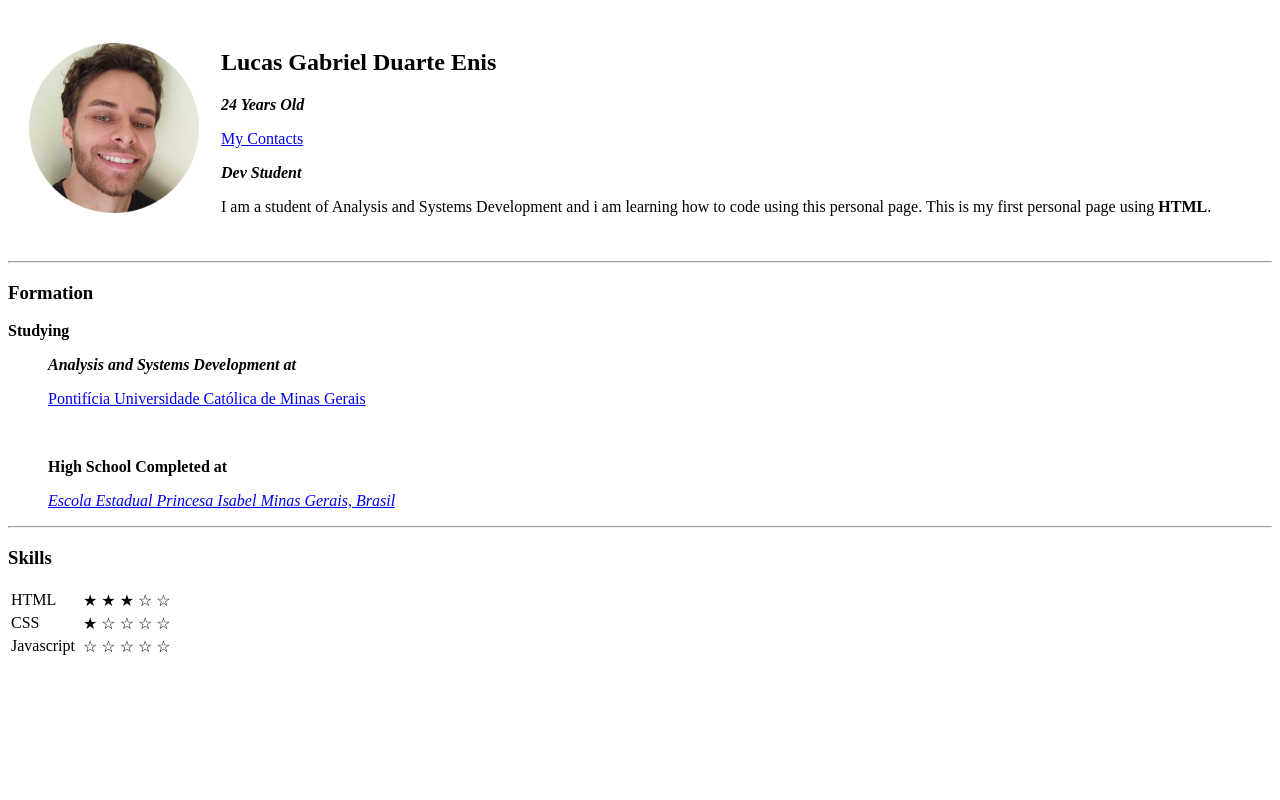
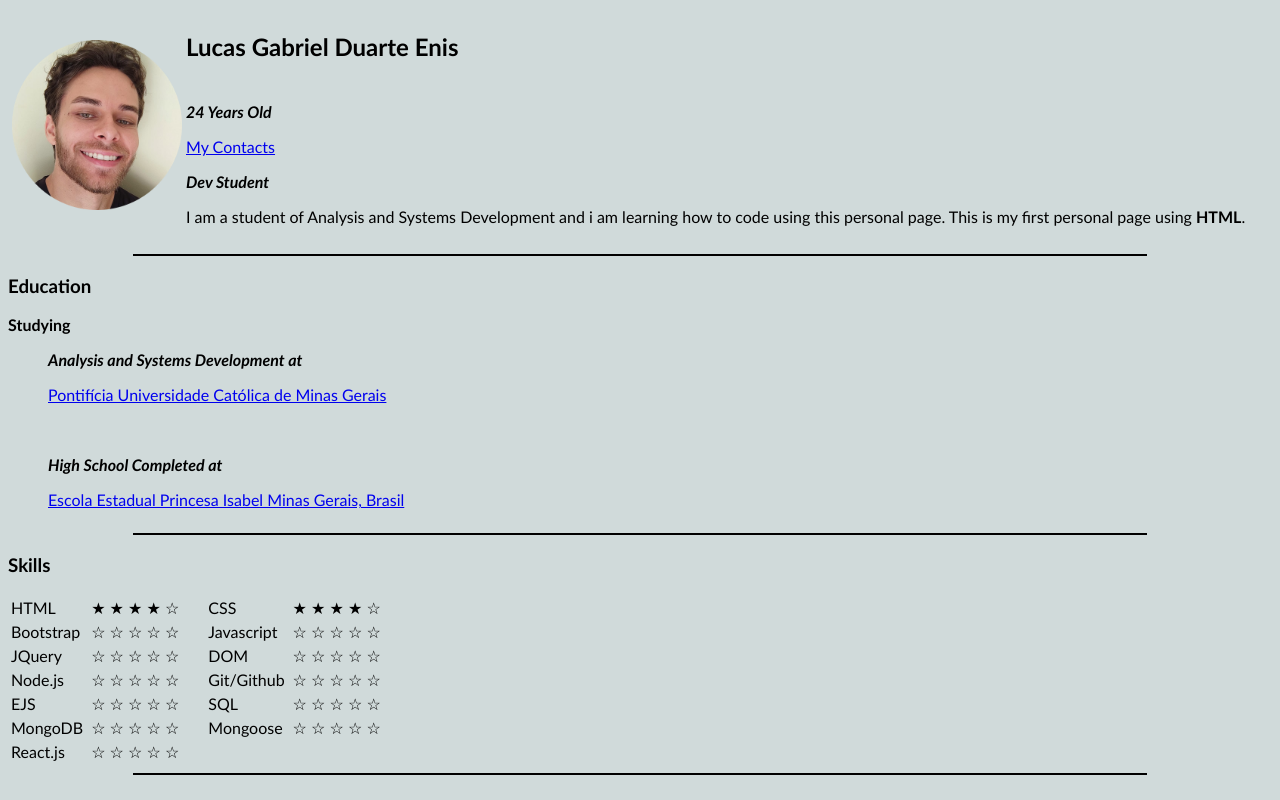
Before and after one commit to Lucagdev/cv, a plain HTML site: page index.html in a window 1280 px wide. Drawn offline with Linux system fonts and the light colour scheme.

Commit message:
Add files via upload

```diff
--- a/index.html
+++ b/index.html
@@ -2,10 +2,11 @@
 <head>
     <meta charset="UTF-8">
     <title>Lucas Enis Homepage</title>
+    <link rel="stylesheet" href="styles.css">
 </head>
 
 <body>
-    <table cellspacing="20">
+    <table class="name1">
         <tr>
             <td><img height=" 170em" src="eu.png"></td>
 
@@ -20,9 +21,9 @@
         </tr>
         </table>
 
-        <hr>
-
-<h3>Formation</h3>
+        <hr class="linha1">
+ <table class="teduc">
+        <h3 class="Education">Education</h3>
         <p><Strong>Studying</Strong>
 
         <ul><p><em><strong>Analysis and Systems Development at</em></p></strong>
@@ -30,37 +31,101 @@
 
         <br>
 
-       <p><Strong>High School Completed at</Strong></p>
-        <p><em><a href="https://www.instagram.com/eeprincesaisabel/">Escola Estadual Princesa Isabel Minas Gerais, Brasil</a></em></p>
+       <p><Strong><em>High School Completed at</em></Strong></p>
+        <p><a href="https://www.instagram.com/eeprincesaisabel/">Escola Estadual Princesa Isabel Minas Gerais, Brasil</a></p>
 
         </p></ul>
+    </table>
+        <hr class="linha2">
 
-        <hr>
+        <h3 class="skills">Skills</h3>
+        <!-- SKILLS IN HTML, CSS, Bootstrap, Javascript, jQuery, DOM, Node.js,
+Git/Github, EJS, SQL, MongoDB, Mongoose, React.js e DApps.-->
+           <table class="tskills">
 
-        <h3>Skills</h3>
-            <table>
+        <tr class="tr1">
 
-            <tr>
            <td>HTML</td>
            <td></td>
-            <td><span>&#9733;</span> <span>&#9733;</span> <span>&#9733;</span> <span>&#9734;</span> <span>&#9734;</span> </td></td>
+           <td><span>&#9733;</span> <span>&#9733;</span> <span>&#9733;</span> <span>&#9733;</span> <span>&#9734;</span> </td>
+           <td class="tdleft"></td>
+           <td>CSS</td>
+           <td></td>
+           <td><span>&#9733;</span> <span>&#9733;</span> <span>&#9733;</span> <span>&#9733;</span> <span>&#9734;</span> </td>
         </tr>
 
-            <tr>
-            <td>CSS</td>
+        <tr class="tr3">
+            <td>Bootstrap</td>
             <td></td>
-            <td><span>&#9733;</span> <span>&#9734;</span> <span>&#9734;</span> <span>&#9734;</span> <span>&#9734;</span> </td>
+            <td><span>&#9734;</span> <span>&#9734;</span> <span>&#9734;</span> <span>&#9734;</span> <span>&#9734;</span> </td>
+            <td class="tdleft"></td>
+            <td>Javascript</td>
+            <td></td>
+            <td><span>&#9734;</span> <span>&#9734;</span> <span>&#9734;</span> <span>&#9734;</span> <span>&#9734;</span> </td>
+        </tr>
+
+         <tr class="tr5">
+
+            <td>JQuery</td>
+            <td></td>
+            <td><span>&#9734;</span> <span>&#9734;</span> <span>&#9734;</span> <span>&#9734;</span> <span>&#9734;</span> </td>
+            <td class="tdleft"></td>
+            <td>DOM</td>
+            <td></td>
+            <td><span>&#9734;</span> <span>&#9734;</span> <span>&#9734;</span> <span>&#9734;</span> <span>&#9734;</span> </td>
 
         </tr>
 
-            <tr>
-                <td>Javascript</td>
+         <tr class="tr7">
+
+            <td>Node.js</td>
+            <td></td>
+            <td><span>&#9734;</span> <span>&#9734;</span> <span>&#9734;</span> <span>&#9734;</span> <span>&#9734;</span> </td>
+            <td class="tdleft"></td>
+            <td>Git/Github</td>
+            <td></td>
+            <td><span>&#9734;</span> <span>&#9734;</span> <span>&#9734;</span> <span>&#9734;</span> <span>&#9734;</span> </td>
+
+          </tr>
+
+
+        <tr class="tr9">
+
+            <td>EJS</td>
+            <td></td>
+            <td><span>&#9734;</span> <span>&#9734;</span> <span>&#9734;</span> <span>&#9734;</span> <span>&#9734;</span> </td>
+            <td class="tdleft"></td>
+            <td>SQL</td>
+            <td></td>
+            <td><span>&#9734;</span> <span>&#9734;</span> <span>&#9734;</span> <span>&#9734;</span> <span>&#9734;</span> </td>
+
+
+        </tr>
+
+
+        <tr class="tr11">
+
+            <td>MongoDB</td>
+            <td></td>
+            <td><span>&#9734;</span> <span>&#9734;</span> <span>&#9734;</span> <span>&#9734;</span> <span>&#9734;</span> </td>
+            <td class="tdleft"></td>
+            <td>Mongoose</td>
+            <td></td>
+            <td><span>&#9734;</span> <span>&#9734;</span> <span>&#9734;</span> <span>&#9734;</span> <span>&#9734;</span> </td>
+
+        </tr>
+
+
+        <tr class="tr13">
+
+            <td>React.js</td>
             <td></td>
             <td><span>&#9734;</span> <span>&#9734;</span> <span>&#9734;</span> <span>&#9734;</span> <span>&#9734;</span> </td>
 
         </tr>
 
             </table>
+            <hr>
 
     </body>
 
--- /dev/null
+++ b/styles.css
@@ -0,0 +1,77 @@
+
+/* CSS INDEX */
+
+body {
+    background-color: rgb(208, 218, 218);
+    font-family: 'Gill Sans', 'Gill Sans MT', Calibri, 'Trebuchet MS', sans-serif;
+    }
+
+.name1 {
+    border: 1px solid rgb(208, 218, 218);
+    overflow: hidden;
+    white-space: nowrap;
+    text-overflow: ellipsis;
+    }
+
+h2 {
+    color: #000000;
+    border-style: none;
+    height: 50px;
+    width: 100%;
+    }
+
+h3 {
+    color: #000000;
+    }
+
+hr {
+    background-color: rgb(0, 137, 171);
+    border-style: none;
+    height: 1px;
+    width: 77%;
+    }
+
+/* CSS MY CONTACTS*/
+
+.euc {
+    position: relative;
+    margin-left: 45%;
+    }
+
+.contactsb {
+    background-color: rgb(208, 218, 218);
+    position: relative;
+    margin-top: 10px;
+    font-family: 'Gill Sans', 'Gill Sans MT', Calibri, 'Trebuchet MS', sans-serif;
+    }
+
+
+.ct {
+    position: relative;
+    align-content: center;
+    margin-left: 44%;
+    }
+
+hr {
+    background-color: olivedrab;
+    position: relative;
+    border-style: solid ;
+    height: 0px;
+    width: 80%;
+    }
+
+.divform {
+  position: relative;
+  align-content: center;
+  margin-left: 45%;
+    }
+
+.tdleft {
+    position: relative;
+    padding-left: 22px;
+}
+
+.teduc {
+    position: relative;
+    padding-left: 45%;
+}
```
Also changed, not shown: contacts.html (+25 -12 lines). Lines whose indentation alone changed are shown as unchanged.
